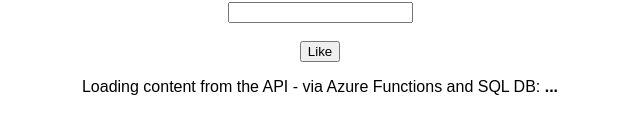
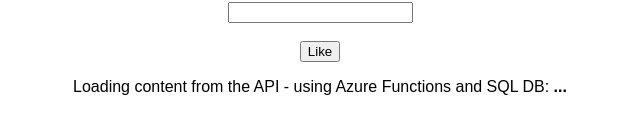
Before and after one commit to sundaramb26/my-first-static-web-app, a website: page src/index.html in a window 1280 px wide. Shown: the part 338-472 px from the top of the page, without its empty margins (320-960 px from the left). Drawn offline with Linux system fonts and the light colour scheme; no server answers.

Commit message:
commit to main

```diff
--- a/src/index.html
+++ b/src/index.html
@@ -27,7 +27,7 @@
             <input type="text" id="fname" name="fname"><br><br>
             <!-- <input type="submit" value="Submit"> -->
             <button type="submit" class="myButton">Like</button>
-                <p>Loading content from the API - via Azure Functions and SQL DB: <b id="name">...</b></p>
+                <p>Loading content from the API - using Azure Functions and SQL DB: <b id="name">...</b></p>
 </form>
       </div>
     </form>
```
